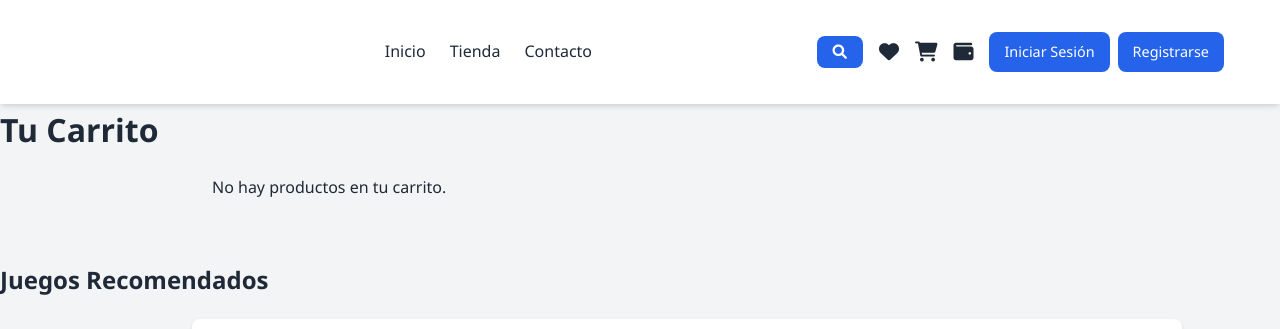
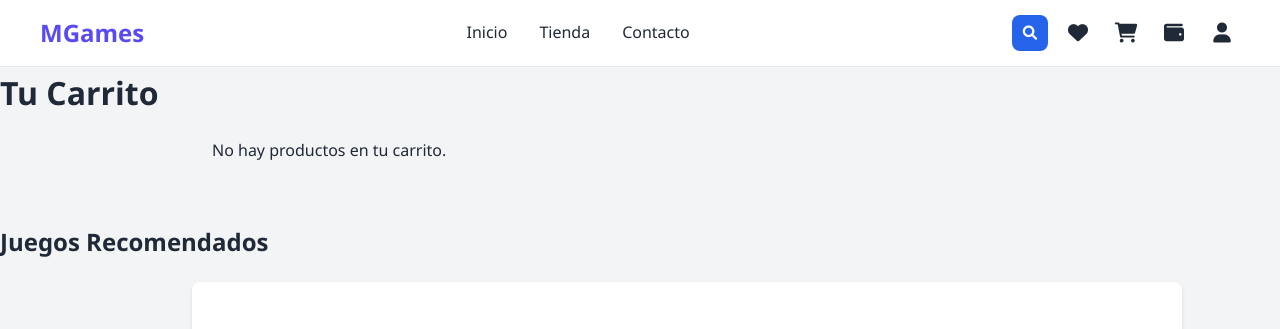
Before and after one commit to gery24/MGames, a PHP site: page /carrito.php in a window 1280 px wide. Shown: the top 329 px of the page. Run offline with PHP 8.4, Linux system fonts and the light colour scheme; data comes from the database, SQL or seed files in the repository.

Commit message:
headers arreglados

```diff
--- a/includes/header.php
+++ b/includes/header.php
@@ -1,166 +1,158 @@
 <?php
+// Iniciar sesión si no está iniciada
+if (session_status() == PHP_SESSION_NONE) {
+    session_start();
+}
 
-require_once 'config/database.php';
+// Verificar si hay un título de página definido
+if (!isset($titulo)) {
+    $titulo = "MGames - Tu tienda de videojuegos";
+}
 
+// Obtener categorías para el menú desplegable (si está disponible)
+$categorias = [];
+if (isset($pdo)) {
     try {
-    // Verificar la conexión
-    $pdo->setAttribute(PDO::ATTR_ERRMODE, PDO::ERRMODE_EXCEPTION);
-
-    // Obtener categorías
         $stmt = $pdo->query("SELECT id, nombre FROM categorias");
         $categorias = $stmt->fetchAll(PDO::FETCH_ASSOC);
-
     } catch(PDOException $e) {
-    echo "Error en la base de datos: " . $e->getMessage();
-    die();
+        // Silenciar error, el menú se mostrará vacío
     }
-
-// Título de la página - puede ser sobrescrito en las páginas individuales
-$titulo = isset($titulo) ? $titulo : "MGames - Tu tienda de videojuegos";
+}
 ?>
-
 <!DOCTYPE html>
 <html lang="es">
 <head>
-
     <meta charset="UTF-8">
     <meta name="viewport" content="width=device-width, initial-scale=1.0">
     <title><?php echo $titulo; ?></title>
     <link rel="stylesheet" href="https://cdnjs.cloudflare.com/ajax/libs/font-awesome/6.0.0-beta3/css/all.min.css">
     <link rel="stylesheet" href="css/styles.css">
     <style>
-    /* Variables y estilos básicos necesarios para el header */
+    /* Estilos específicos para el header moderno */
     :root {
-        --primary-color: #4f46e5;
-        --primary-dark: #4338ca;
-        --secondary-color: #6366f1;
+        --logo-color: #5a4af4; /* Color exacto del logo en la imagen */
+        --primary-color: #5a4af4; /* Actualizado para coincidir con el logo */
+        --primary-hover: #4a3ad4;
         --text-color: #1f2937;
-        --text-light: #6b7280;
-        --bg-light: #f9fafb;
+        --light-text: #6b7280;
+        --border-color: #e5e7eb;
         --bg-white: #ffffff;
-        --shadow: 0 4px 6px -1px rgba(0, 0, 0, 0.1), 0 2px 4px -1px rgba(0, 0, 0, 0.06);
-        --radius: 0.5rem;
+        --shadow-sm: 0 1px 2px 0 rgba(0, 0, 0, 0.05);
     }
 
-    /* Estilos de botones usados en el header */
-    .btn-sm {
-        padding: 0.5rem 1rem;
-        font-size: 0.875rem;
+    /* Reset básico */
+    * {
+        margin: 0;
+        padding: 0;
+        box-sizing: border-box;
     }
 
-    .btn-outline {
-        background-color: transparent;
-        color: var(--primary-color);
-        border: 2px solid var(--primary-color);
-    }
-
-    .btn-outline:hover {
-        background-color: rgba(79, 70, 229, 0.1);
-        transform: translateY(-2px);
-    }
-
-    .btn-primary {
-        background-color: var(--primary-color);
-        color: white;
-    }
-
-    .btn-primary:hover {
-        background-color: var(--primary-dark);
+    body {
+        font-family: 'Segoe UI', Tahoma, Geneva, Verdana, sans-serif;
+        color: var(--text-color);
     }
 
     /* Estilos del header */
     .site-header {
-        background-color: white;
-        box-shadow: var(--shadow);
+        background-color: var(--bg-white);
+        border-bottom: 1px solid var(--border-color);
+        padding: 0.85rem 1rem; /* Ajustado para coincidir con la altura original */
         position: sticky;
         top: 0;
         z-index: 100;
+        height: 80px; /* Altura fija para coincidir con el original */
     }
 
     .header-container {
         display: flex;
+        align-items: center;
         justify-content: space-between;
-        align-items: center;
-        padding: 1rem;
-        width: 100%;
         max-width: 1200px;
         margin: 0 auto;
+        height: 100%;
     }
 
+    /* Logo */
     .logo {
-        font-size: 1.5rem;
+        font-size: 1.5rem; /* Ajustado al tamaño original */
         font-weight: 700;
+        color: var(--logo-color); /* Usando el color exacto del logo */
+        text-decoration: none;
+    }
+
+    /* Navegación */
+    .nav-center {
+        display: flex;
+        gap: 2rem;
+    }
+
+    .nav-links {
+        display: flex;
+        gap: 2rem;
+        list-style: none;
+    }
+
+    .nav-links a {
+        color: var(--text-color);
+        text-decoration: none;
+        font-weight: 500;
+        padding: 0.5rem 0;
+        transition: color 0.2s;
+    }
+
+    .nav-links a:hover {
         color: var(--primary-color);
+    }
+
+    /* Acciones del header (derecha) */
+    .header-actions {
+        display: flex;
+        align-items: center;
+        gap: 0.75rem; /* Reducido para coincidir con el original */
+    }
+
+    /* Botón de búsqueda */
+    .search-button {
+        background-color: var(--primary-color);
+        color: white;
+        border: none;
+        border-radius: 0.375rem;
+        width: 2.25rem; /* Ajustado al tamaño original */
+        height: 2.25rem; /* Ajustado al tamaño original */
+        display: flex;
+        align-items: center;
+        justify-content: center;
+        cursor: pointer;
+        transition: background-color 0.2s;
+    }
+
+    .search-button:hover {
+        background-color: var(--primary-hover);
+    }
+
+    /* Iconos de acción */
+    .header-icon {
+        color: var(--text-color);
+        font-size: 1.25rem;
+        position: relative;
         text-decoration: none;
         display: flex;
         align-items: center;
-    }
-
-    .logo img {
-        height: 40px;
-        margin-right: 0.5rem;
-    }
-
-    /* Navegación */
-    .nav-links {
-        display: flex;
-        gap: 1.5rem;
-        list-style: none;
-        margin: 0;
-        padding: 0;
-    }
-
-    .nav-links li a {
-        color: var(--text-color);
-        text-decoration: none;
-        font-weight: 500;
-        transition: color 0.3s;
-        padding: 0.5rem 0;
-        position: relative;
-    }
-
-    .nav-links li a:hover {
-        color: var(--primary-color);
-    }
-
-    .nav-links li a::after {
-        content: '';
-        position: absolute;
-        bottom: 0;
-        left: 0;
-        width: 0;
-        height: 2px;
-        background-color: var(--primary-color);
-        transition: width 0.3s;
-    }
-
-    .nav-links li a:hover::after {
-        width: 100%;
-    }
-
-    /* Acciones del header */
-    .header-actions {
-        display: flex;
-        align-items: center;
-        gap: 1rem;
-    }
-
-    .header-icon {
-        color: var(--text-color);
-        font-size: 1.25rem;
-        transition: color 0.3s;
-        position: relative;
-        text-decoration: none;
+        justify-content: center;
+        width: 2.25rem; /* Ajustado al tamaño original */
+        height: 2.25rem; /* Ajustado al tamaño original */
     }
 
     .header-icon:hover {
         color: var(--primary-color);
     }
 
+    /* Badge para contador */
     .badge {
         position: absolute;
-        top: -8px;
-        right: -8px;
+        top: -5px;
+        right: -5px;
         background-color: var(--primary-color);
         color: white;
         font-size: 0.75rem;
@@ -172,56 +164,15 @@ $titulo = isset($titulo) ? $titulo : "MGames - Tu tienda de videojuegos";
         justify-content: center;
     }
 
-    .balance-indicator {
-        position: absolute;
-        top: -8px;
-        right: -20px;
-        background-color: #10b981;
-        color: white;
-        font-size: 0.75rem;
-        padding: 0.1rem 0.4rem;
-        border-radius: 0.25rem;
-        white-space: nowrap;
-    }
-
-    /* Botón de menú móvil */
-    .mobile-menu-toggle {
-        display: none;
-        background: none;
-        border: none;
-        color: var(--text-color);
-        font-size: 1.5rem;
-        cursor: pointer;
-    }
-
     /* Perfil de usuario */
     .user-profile {
-        position: relative;
-    }
-
-    .profile-dropdown {
-        position: relative;
-    }
-
-    .profile-button {
         display: flex;
         align-items: center;
-        gap: 0.5rem;
-        background: none;
-        border: none;
-        cursor: pointer;
-        padding: 0.5rem;
-        border-radius: var(--radius);
-        transition: background-color 0.3s;
-    }
-
-    .profile-button:hover {
-        background-color: var(--bg-light);
     }
 
     .avatar-circle {
-        width: 32px;
-        height: 32px;
+        width: 2.25rem; /* Ajustado al tamaño original */
+        height: 2.25rem; /* Ajustado al tamaño original */
         border-radius: 50%;
         background-color: var(--primary-color);
         color: white;
@@ -229,109 +180,43 @@ $titulo = isset($titulo) ? $titulo : "MGames - Tu tienda de videojuegos";
         align-items: center;
         justify-content: center;
         font-weight: bold;
-        font-size: 1.2rem;
+        margin-right: 0.5rem;
     }
 
     .username {
+        margin-right: 0.5rem;
         font-weight: 500;
-        color: var(--text-color);
-        max-width: 100px;
-        white-space: nowrap;
-        overflow: hidden;
-        text-overflow: ellipsis;
-    }
-
-    .dropdown-content {
-        position: absolute;
-        top: 100%;
-        right: 0;
-        background-color: white;
-        min-width: 200px;
-        box-shadow: var(--shadow);
-        border-radius: var(--radius);
-        padding: 0.5rem 0;
-        z-index: 100;
-        display: none;
-    }
-
-    .profile-dropdown:hover .dropdown-content {
-        display: block;
-    }
-
-    .dropdown-content a {
-        display: flex;
-        align-items: center;
-        gap: 0.5rem;
-        padding: 0.75rem 1rem;
-        color: var(--text-color);
-        text-decoration: none;
-        transition: background-color 0.3s;
-    }
-
-    .dropdown-content a:hover {
-        background-color: var(--bg-light);
-        color: var(--primary-color);
-    }
-
-    .dropdown-content a i {
-        width: 20px;
-        text-align: center;
-    }
-
-    /* Botones de autenticación */
-    .auth-buttons {
-        display: flex;
-        gap: 0.5rem;
-    }
-
-    /* Contenedor de búsqueda */
-    .search-container {
-        position: relative;
-    }
-
-    .search-button {
-        background: none;
-        border: none;
-        color: var(--text-color);
-        font-size: 1.25rem;
-        cursor: pointer;
-        transition: color 0.3s;
-    }
-
-    .search-button:hover {
-        color: var(--primary-color);
-    }
-
-    .search-form {
-        position: absolute;
-        top: 100%;
-        right: 0;
-        background-color: white;
-        padding: 1rem;
-        border-radius: var(--radius);
-        box-shadow: var(--shadow);
-        z-index: 100;
-        min-width: 300px;
-        display: flex;
-        gap: 0.5rem;
-    }
-
-    .search-form input, .search-form select {
-        padding: 0.5rem;
-        border: 1px solid #e5e7eb;
-        border-radius: var(--radius);
-    }
-
-    .search-form button {
-        padding: 0.5rem 1rem;
-        background-color: var(--primary-color);
-        color: white;
-        border: none;
-        border-radius: var(--radius);
-        cursor: pointer;
     }
 
     /* Menú móvil */
+    .mobile-menu-toggle {
+        display: none;
+        background: none;
+        border: none;
+        font-size: 1.5rem;
+        cursor: pointer;
+        color: var(--text-color);
+    }
+
+    /* Estilos para el menú móvil */
+    .overlay {
+        position: fixed;
+        top: 0;
+        left: 0;
+        width: 100%;
+        height: 100%;
+        background-color: rgba(0, 0, 0, 0.5);
+        z-index: 999;
+        opacity: 0;
+        visibility: hidden;
+        transition: opacity 0.3s;
+    }
+
+    .overlay.active {
+        opacity: 1;
+        visibility: visible;
+    }
+
     .mobile-menu {
         position: fixed;
         top: 0;
@@ -371,68 +256,36 @@ $titulo = isset($titulo) ? $titulo : "MGames - Tu tienda de videojuegos";
         margin-bottom: 1rem;
     }
 
-    .overlay {
-        position: fixed;
-        top: 0;
-        left: 0;
-        width: 100%;
-        height: 100%;
-        background-color: rgba(0, 0, 0, 0.5);
-        z-index: 999;
-        opacity: 0;
-        visibility: hidden;
-        transition: opacity 0.3s;
+    /* Responsive */
+    @media (max-width: 768px) {
+        .nav-center {
+            display: none;
         }
 
-    .overlay.active {
-        opacity: 1;
-        visibility: visible;
+        .mobile-menu-toggle {
+            display: block;
         }
 
-    .product-card {
-        background-color: #fff;
-        border-radius: 10px;
-        box-shadow: 0 2px 4px rgba(0,0,0,0.1);
-        margin: 10px;
-        overflow: hidden;
-        display: flex;
-        flex-direction: column;
-        justify-content: space-between;
-        height: 100%;
+        .header-actions {
+            gap: 0.5rem;
         }
 
-    .product-card-content {
-        padding: 10px;
-        display: flex;
-        flex-direction: column;
-        align-items: center;
-        text-align: center;
+        .username {
+            display: none;
         }
-
-    .product-actions {
-        margin-top: auto;
-        display: flex;
-        justify-content: center;
-        width: 100%;
     }
-
-    .product-actions .btn {
-        width: auto;
-        padding: 10px 15px;
-        text-align: center;
-    }
-
     </style>
 </head>
 <body>
-    <!-- Header Mejorado -->
     <header class="site-header">
-        <div class="container header-container">
-            <a href="index.php" class="logo">
-                <span>MGames</span>
+        <div class="header-container">
+            <!-- Logo - Ahora con el color exacto de la imagen -->
+            <a href="index.php" class="logo" style="color: #5a4af4;">
+                MGames
             </a>
 
-            <nav>
+            <!-- Navegación central -->
+            <nav class="nav-center">
                 <ul class="nav-links">
                     <li><a href="index.php">Inicio</a></li>
                     <li><a href="tienda.php">Tienda</a></li>
@@ -440,46 +293,37 @@ $titulo = isset($titulo) ? $titulo : "MGames - Tu tienda de videojuegos";
                 </ul>
             </nav>
 
+            <!-- Acciones del header (derecha) -->
             <div class="header-actions">
-                <div class="search-container">
-                    <button class="search-button" id="search-toggle">
+                <!-- Botón de búsqueda -->
+                <button class="search-button" id="search-toggle" aria-label="Buscar">
                     <i class="fas fa-search"></i>
                 </button>
-                    <form class="search-form" method="GET" action="index.php" id="search-form" style="display: none;">
-                        <select name="categoria" class="filter-select">
-                            <option value="">Todas las categorías</option>
-                            <?php foreach($categorias as $cat): ?>
-                                <option value="<?php echo htmlspecialchars($cat['id']); ?>">
-                                    <?php echo htmlspecialchars($cat['nombre']); ?>
-                                </option>
-                            <?php endforeach; ?>
-                        </select>
-                        <input type="text" name="buscar" placeholder="Buscar productos..." required>
-                        <button type="submit" class="btn">Buscar</button>
-                    </form>
-                </div>
-                <a href="lista_deseos.php" class="header-icon">
+
+                <!-- Favoritos -->
+                <a href="lista_deseos.php" class="header-icon" aria-label="Lista de deseos">
                     <i class="fas fa-heart"></i>
                     <?php if(isset($_SESSION['wishlist_count']) && $_SESSION['wishlist_count'] > 0): ?>
                         <span class="badge"><?php echo $_SESSION['wishlist_count']; ?></span>
                     <?php endif; ?>
                 </a>
-                <a href="carrito.php" class="header-icon">
+
+                <!-- Carrito -->
+                <a href="carrito.php" class="header-icon" aria-label="Carrito de compras">
                     <i class="fas fa-shopping-cart"></i>
                     <?php if(isset($_SESSION['cart_count']) && $_SESSION['cart_count'] > 0): ?>
                         <span class="badge"><?php echo $_SESSION['cart_count']; ?></span>
                     <?php endif; ?>
                 </a>
-                <a href="cartera.php" class="header-icon">
+
+                <!-- Cartera/Saldo -->
+                <a href="cartera.php" class="header-icon" aria-label="Mi cartera">
                     <i class="fas fa-wallet"></i>
-                    <?php if(isset($_SESSION['user_balance'])): ?>
-                        <span class="balance-indicator"><?php echo number_format($_SESSION['user_balance'], 2); ?>€</span>
-                    <?php endif; ?>
                 </a>
+
+                <!-- Perfil de usuario -->
+                <?php if(isset($_SESSION['usuario'])): ?>
                     <div class="user-profile">
-                    <?php if(isset($_SESSION['usuario'])): ?>
-                        <div class="profile-dropdown">
-                            <button class="profile-button">
                         <div class="avatar-circle">
                             <?php
                             // Obtener la primera letra del nombre de usuario
@@ -489,22 +333,15 @@ $titulo = isset($titulo) ? $titulo : "MGames - Tu tienda de videojuegos";
                         </div>
                         <span class="username"><?php echo htmlspecialchars($_SESSION['usuario']['nombre']); ?></span>
                         <i class="fas fa-chevron-down"></i>
-                            </button>
-                            <div class="dropdown-content">
-                                <a href="perfil.php"><i class="fas fa-user"></i> Mi Perfil</a>
-                                <a href="pedidos.php"><i class="fas fa-box"></i> Mis Pedidos</a>
-                                <a href="configuracion.php"><i class="fas fa-cog"></i> Configuración</a>
-                                <a href="logout.php"><i class="fas fa-sign-out-alt"></i> Cerrar Sesión</a>
-                            </div>
                     </div>
                 <?php else: ?>
-                        <div class="auth-buttons">
-                            <a href="login.php" class="btn btn-sm btn-outline">Iniciar Sesión</a>
-                            <a href="register.php" class="btn btn-sm btn-primary">Registrarse</a>
-                        </div>
+                    <a href="login.php" class="header-icon" aria-label="Iniciar sesión">
+                        <i class="fas fa-user"></i>
+                    </a>
                 <?php endif; ?>
-                </div>
-                <button id="menuToggle" class="mobile-menu-toggle">
+
+                <!-- Botón de menú móvil -->
+                <button id="menuToggle" class="mobile-menu-toggle" aria-label="Menú">
                     <i class="fas fa-bars"></i>
                 </button>
             </div>
@@ -513,34 +350,21 @@ $titulo = isset($titulo) ? $titulo : "MGames - Tu tienda de videojuegos";
 
     <script>
     document.addEventListener('DOMContentLoaded', function() {
-        // Search toggle functionality
+        // Toggle del menú de búsqueda
         const searchToggle = document.getElementById('search-toggle');
-        const searchForm = document.getElementById('search-form');
-
-        if (searchToggle && searchForm) {
+        if (searchToggle) {
             searchToggle.addEventListener('click', function() {
-                if (searchForm.style.display === 'none') {
-                    searchForm.style.display = 'flex';
-                } else {
-                    searchForm.style.display = 'none';
-                }
-            });
-
-            // Close search form when clicking outside
-            document.addEventListener('click', function(e) {
-                if (!searchToggle.contains(e.target) && !searchForm.contains(e.target)) {
-                    searchForm.style.display = 'none';
-                }
+                // Aquí puedes implementar la funcionalidad de búsqueda
+                // Por ejemplo, redirigir a la página de búsqueda o mostrar un modal
+                window.location.href = 'busqueda.php';
             });
         }
 
-        // Mobile Menu Toggle
+        // Toggle del menú móvil
         const menuToggle = document.getElementById('menuToggle');
-        const body = document.body;
-
         if (menuToggle) {
             menuToggle.addEventListener('click', function() {
-                // Create mobile menu if it doesn't exist
+                // Crear menú móvil si no existe
                 if (!document.querySelector('.mobile-menu')) {
                     createMobileMenu();
                 }
@@ -553,33 +377,33 @@ $titulo = isset($titulo) ? $titulo : "MGames - Tu tienda de videojuegos";
             });
         }
 
-        // Create mobile menu and overlay
+        // Función para crear el menú móvil
         function createMobileMenu() {
-            // Create overlay
+            // Crear overlay
             const overlay = document.createElement('div');
             overlay.className = 'overlay';
-            body.appendChild(overlay);
+            document.body.appendChild(overlay);
 
-            // Create mobile menu
+            // Crear menú móvil
             const mobileMenu = document.createElement('div');
             mobileMenu.className = 'mobile-menu';
 
-            // Create close button
+            // Crear botón de cierre
             const closeButton = document.createElement('button');
             closeButton.className = 'mobile-menu-close';
             closeButton.innerHTML = '<i class="fas fa-times"></i>';
             mobileMenu.appendChild(closeButton);
 
-            // Clone navigation links
+            // Clonar enlaces de navegación
             const navLinks = document.querySelector('.nav-links');
             if (navLinks) {
                 const mobileNav = navLinks.cloneNode(true);
                 mobileMenu.appendChild(mobileNav);
             }
 
-            body.appendChild(mobileMenu);
+            document.body.appendChild(mobileMenu);
 
-            // Add event listeners
+            // Añadir event listeners
             closeButton.addEventListener('click', function() {
                 mobileMenu.classList.remove('active');
                 overlay.classList.remove('active');
@@ -590,26 +414,5 @@ $titulo = isset($titulo) ? $titulo : "MGames - Tu tienda de videojuegos";
                 overlay.classList.remove('active');
             });
         }
-
-        // Profile dropdown functionality
-        const profileButton = document.querySelector('.profile-button');
-        if (profileButton) {
-            profileButton.addEventListener('click', function(e) {
-                e.preventDefault();
-                const dropdownContent = document.querySelector('.dropdown-content');
-                dropdownContent.style.display = dropdownContent.style.display === 'block' ? 'none' : 'block';
-            });
-
-            // Close dropdown when clicking outside
-            document.addEventListener('click', function(e) {
-                const profileDropdown = document.querySelector('.profile-dropdown');
-                if (profileDropdown && !profileDropdown.contains(e.target)) {
-                    const dropdownContent = document.querySelector('.dropdown-content');
-                    if (dropdownContent) {
-                        dropdownContent.style.display = 'none';
-                    }
-                }
-            });
-        }
     });
     </script>
```
Lines whose indentation alone changed are shown as unchanged.
